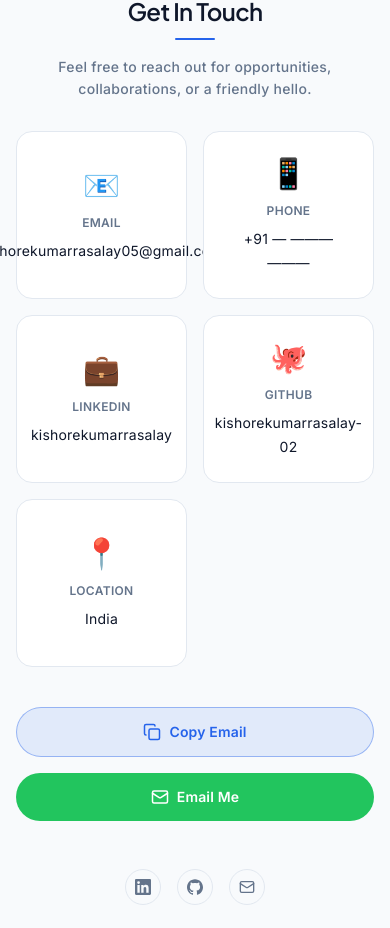
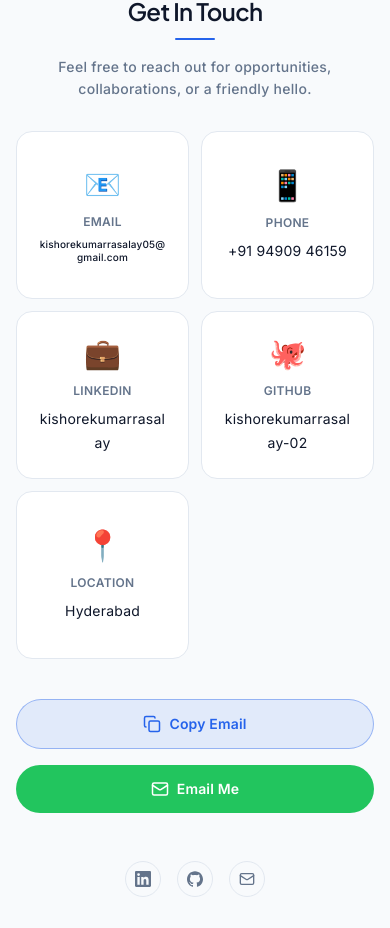
Before and after one commit to kishorekumarrasalay-02/kishorekumar-qa-portfolio, a Next.js app: page / in a window 390 px wide. Shown: the part 6953-7881 px from the top of the page. Built offline with nearby package versions, Linux system fonts and the light colour scheme.

Commit message:
Phone Number update

```diff
--- a/src/components/Contact.tsx
+++ b/src/components/Contact.tsx
@@ -21,7 +21,12 @@ export default function Contact() {
   };
 
   const cardClass =
-    "contact-glow group flex h-full min-h-[168px] flex-col items-center justify-center rounded-2xl border border-card-border bg-card p-5 text-center sm:min-h-[180px] sm:p-6";
+    "contact-glow group flex h-full min-h-[168px] w-full min-w-0 flex-col items-center justify-center overflow-hidden rounded-2xl border border-card-border bg-card p-4 text-center sm:min-h-[180px] sm:p-5";
+
+  const valueClass = (type: string) =>
+    type === "email"
+      ? "mt-2 w-full max-w-full px-1 text-[10px] leading-snug font-medium break-all text-foreground sm:text-xs"
+      : "text-body mt-2 w-full max-w-full px-1 text-sm font-medium break-words text-foreground";
 
   return (
     <section id="contact" className="px-4 py-12 sm:px-6 sm:py-16 lg:px-8 lg:py-20">
@@ -31,7 +36,7 @@ export default function Contact() {
           subtitle={contact.subtitle}
         />
 
-        <div className="grid grid-cols-2 gap-4 md:grid-cols-3 lg:grid-cols-5">
+        <div className="grid grid-cols-2 gap-3 sm:gap-4 md:grid-cols-3 lg:grid-cols-5 [&>*]:min-w-0">
           {contact.items.map((item) => {
             const content = (
               <>
@@ -44,9 +49,7 @@ export default function Contact() {
                 <p className="text-xs font-semibold tracking-wide text-muted uppercase">
                   {item.label}
                 </p>
-                <p className="text-body mt-2 break-words text-sm font-medium text-foreground">
-                  {item.value}
-                </p>
+                <p className={valueClass(item.type)}>{item.value}</p>
               </>
             );
 
--- a/src/data/portfolio.ts
+++ b/src/data/portfolio.ts
@@ -274,8 +274,8 @@ export const portfolioData = {
       },
       {
         label: "Phone",
-        value: "+91 — ——— ———",
-        href: null,
+        value: "+91 94909 46159",
+        href: "tel:+919490946159",
         type: "phone" as const,
         emoji: "📱",
       },
@@ -295,7 +295,7 @@ export const portfolioData = {
       },
       {
         label: "Location",
-        value: "India",
+        value: "Hyderabad",
         href: null,
         type: "location" as const,
         emoji: "📍",
```
